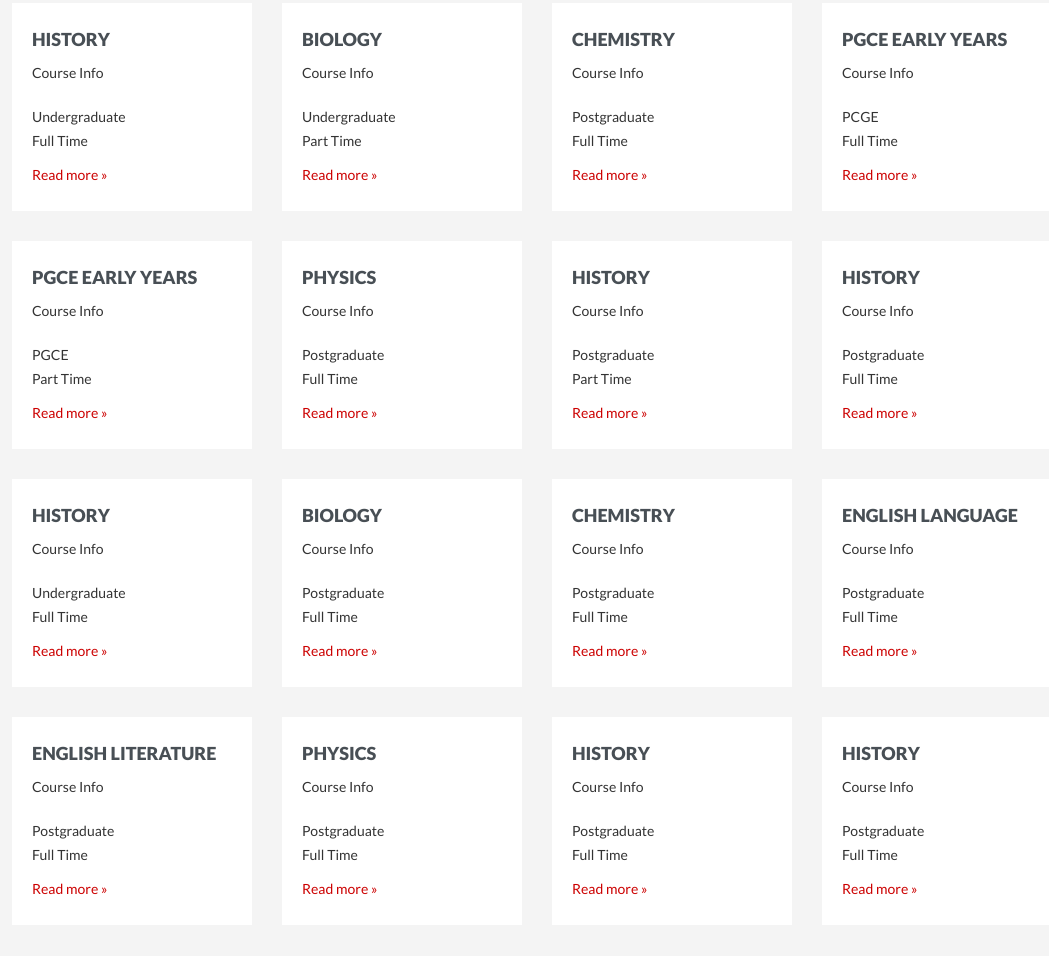
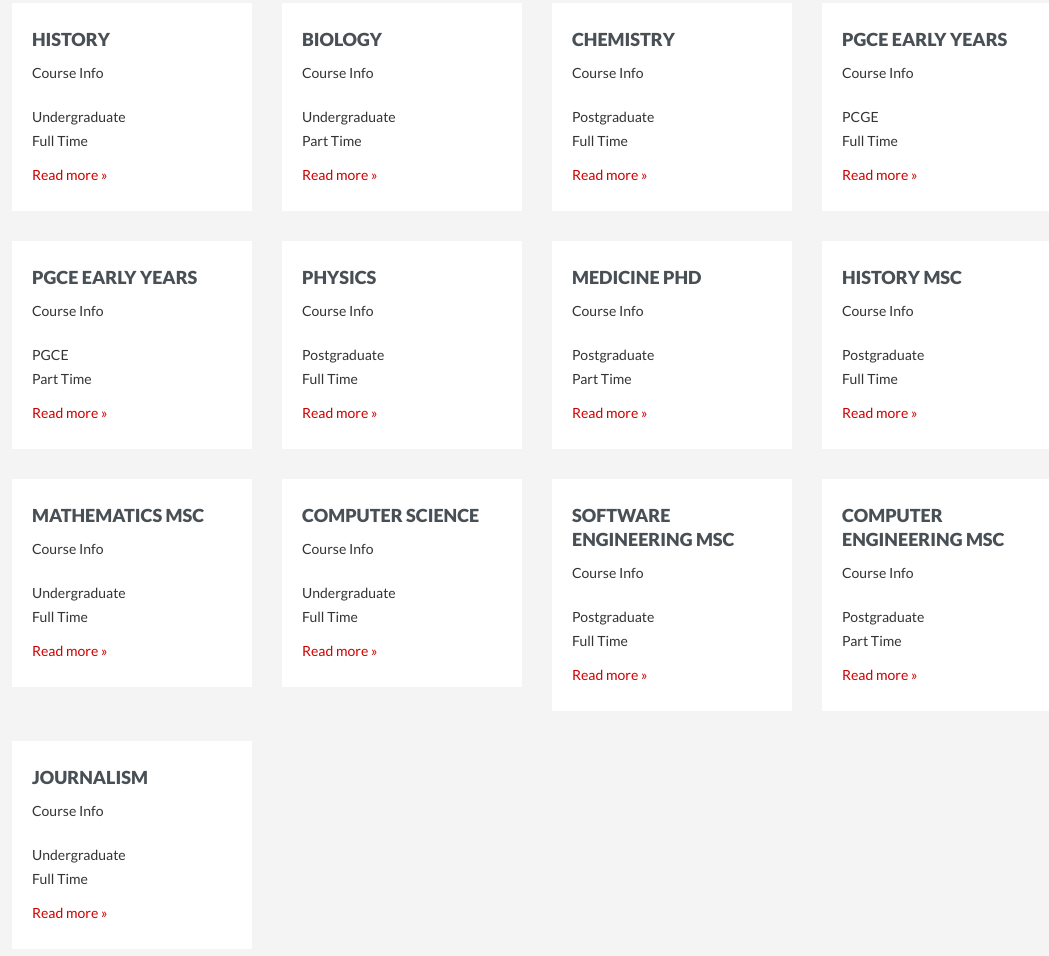
Before and after one commit to jameshalsall/filter-grid-example, a plain HTML site: page index.html in a window 1280 px wide. Shown: the part 228-1184 px from the top of the page, without its empty margins (103-1152 px from the left). Drawn offline with nearby package versions, Linux system fonts and the light colour scheme.

Commit message:
Updating course grid with more realistic content

```diff
--- a/index.html
+++ b/index.html
@@ -111,7 +111,7 @@
             </div><!--/box -->
 
             <div data-course-entry="post" data-course-hours="part" class="box">
-                <h3>History</h3>
+                <h3>Medicine Phd</h3>
                 <p>Course Info</p>
                 <ul>
                     <li>Postgraduate</li>
@@ -121,7 +121,7 @@
             </div><!--/box -->
 
             <div data-course-entry="post" data-course-hours="full" class="box">
-                <h3>History</h3>
+                <h3>History MSc</h3>
                 <p>Course Info</p>
                 <ul>
                     <li>Postgraduate</li>
@@ -131,7 +131,7 @@
             </div><!--/box -->
 
             <div data-course-entry="under" data-course-hours="full" class="box">
-                <h3>History</h3>
+                <h3>Mathematics MSc</h3>
                 <p>Course Info</p>
                 <ul>
                     <li>Undergraduate</li>
@@ -140,8 +140,18 @@
                 <a href="#" class="read-more">Read more &raquo;</a>
             </div><!--/box -->
 
-            <div class="box">
-                <h3>Biology</h3>
+            <div data-course-entry="under" data-course-hours="full" class="box">
+                <h3>Computer Science</h3>
+                <p>Course Info</p>
+                <ul>
+                    <li>Undergraduate</li>
+                    <li>Full Time</li>
+                </ul>
+                <a href="#" class="read-more">Read more &raquo;</a>
+            </div><!--/box -->
+
+            <div data-course-entry="post" data-course-hours="full" class="box">
+                <h3>Software Engineering MSc</h3>
                 <p>Course Info</p>
                 <ul>
                     <li>Postgraduate</li>
@@ -150,61 +160,21 @@
                 <a href="#" class="read-more">Read more &raquo;</a>
             </div><!--/box -->
 
-            <div class="box">
-                <h3>Chemistry</h3>
+            <div data-course-entry="post" data-course-hours="part" class="box">
+                <h3>Computer Engineering MSc</h3>
                 <p>Course Info</p>
                 <ul>
                     <li>Postgraduate</li>
-                    <li>Full Time</li>
+                    <li>Part Time</li>
                 </ul>
                 <a href="#" class="read-more">Read more &raquo;</a>
             </div><!--/box -->
 
-            <div class="box">
-                <h3>English Language</h3>
+            <div data-course-entry="under" data-course-hours="full" class="box">
+                <h3>Journalism</h3>
                 <p>Course Info</p>
                 <ul>
-                    <li>Postgraduate</li>
-                    <li>Full Time</li>
-                </ul>
-                <a href="#" class="read-more">Read more &raquo;</a>
-            </div><!--/box -->
-
-            <div class="box">
-                <h3>English Literature</h3>
-                <p>Course Info</p>
-                <ul>
-                    <li>Postgraduate</li>
-                    <li>Full Time</li>
-                </ul>
-                <a href="#" class="read-more">Read more &raquo;</a>
-            </div><!--/box -->
-
-            <div class="box">
-                <h3>Physics</h3>
-                <p>Course Info</p>
-                <ul>
-                    <li>Postgraduate</li>
-                    <li>Full Time</li>
-                </ul>
-                <a href="#" class="read-more">Read more &raquo;</a>
-            </div><!--/box -->
-
-            <div class="box">
-                <h3>History</h3>
-                <p>Course Info</p>
-                <ul>
-                    <li>Postgraduate</li>
-                    <li>Full Time</li>
-                </ul>
-                <a href="#" class="read-more">Read more &raquo;</a>
-            </div><!--/box -->
-
-            <div class="box">
-                <h3>History</h3>
-                <p>Course Info</p>
-                <ul>
-                    <li>Postgraduate</li>
+                    <li>Undergraduate</li>
                     <li>Full Time</li>
                 </ul>
                 <a href="#" class="read-more">Read more &raquo;</a>
```
